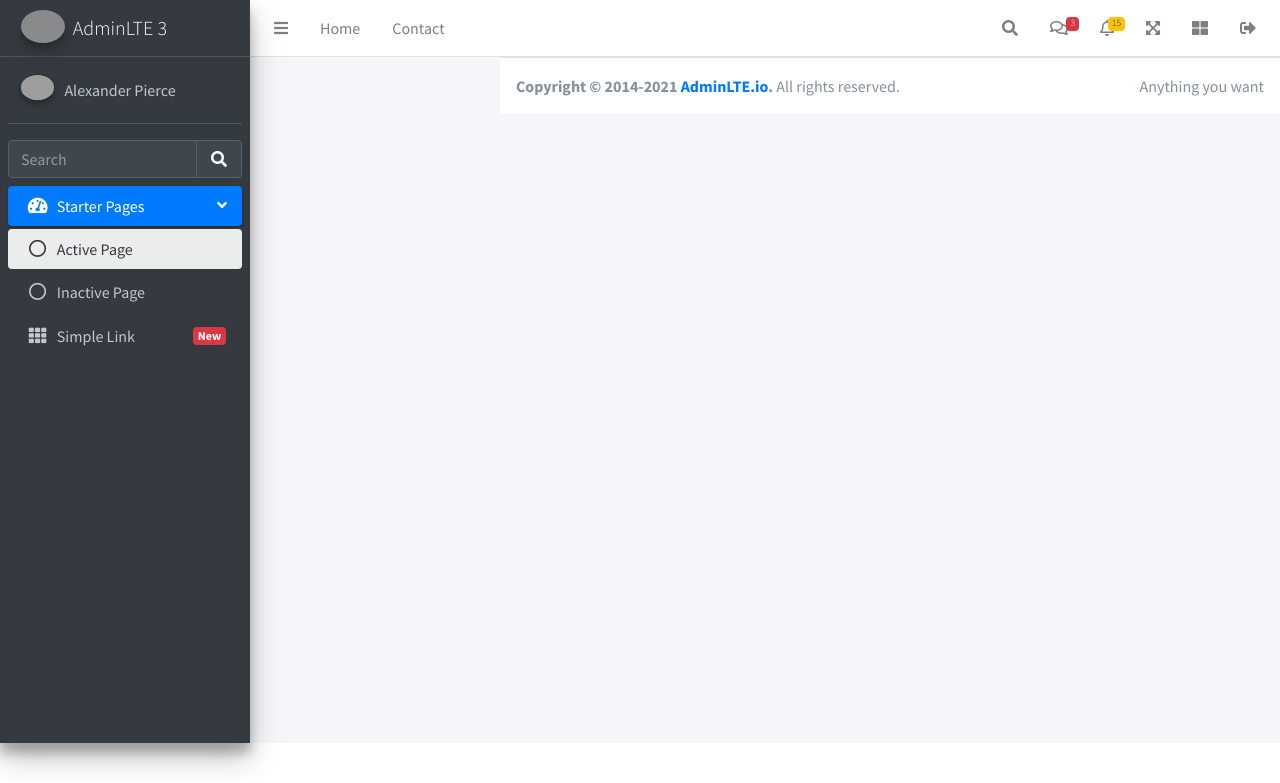
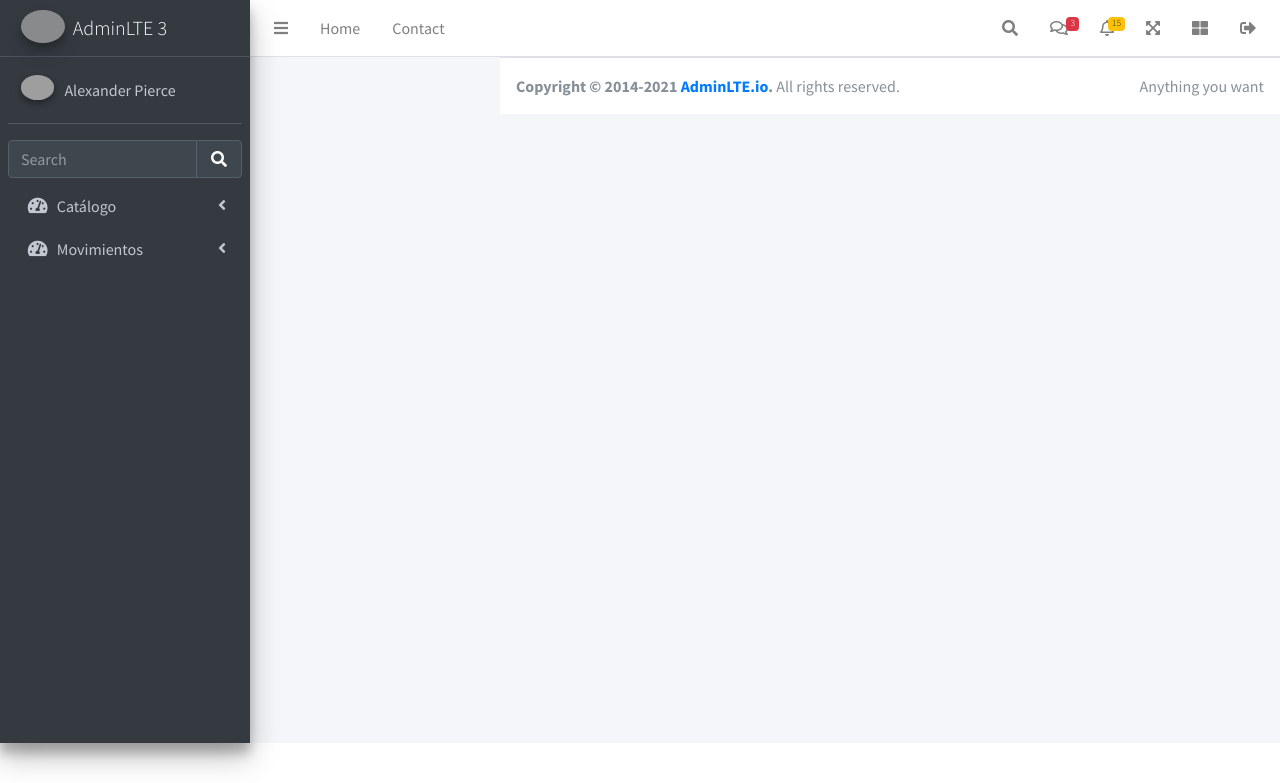
Before and after one commit to henryDAW2022/Proyecto_Django, a Django app: page / in a window 1280 px wide. Shown: the top 783 px of the page. Run offline with Django 3.2, Linux system fonts and the light colour scheme; the visitor is signed in with stand-in values (Sample User, id 1); some libraries are stand-ins or nearby versions; grey boxes are pictures that could not be loaded.

Commit message:
menu sidebar view

```diff
--- a/bases/urls.py
+++ b/bases/urls.py
@@ -10,4 +10,10 @@ urlpatterns = [
     path('',Home.as_view(),name='home'),
     path('login/', auth_views.LoginView.as_view(template_name='bases/login.html'),name='login'),
     path('logout/',auth_views.LogoutView.as_view(template_name='bases/login.html'),name='logout'),
+
+
+
+    path('catalogo/categorias',Home.as_view(),name='categorias'),
+    path('catalogo/subcategorias',Home.as_view(),name='subcategorias'),
+    path('movimientos/compras',Home.as_view(),name='compras'),
 ]
--- a/templates/base/index.html
+++ b/templates/base/index.html
@@ -206,37 +206,72 @@ scratch. This page gets rid of all links and provides the needed markup only.
         <ul class="nav nav-pills nav-sidebar flex-column" data-widget="treeview" role="menu" data-accordion="false">
           <!-- Add icons to the links using the .nav-icon class
                with font-awesome or any other icon font library -->
-          <li class="nav-item menu-open">
-            <a href="#" class="nav-link active">
+          <li class="nav-item">
+            <a href="#" class="nav-link">
               <i class="nav-icon fas fa-tachometer-alt"></i>
               <p>
-                Starter Pages
+                Catálogo
                 <i class="right fas fa-angle-left"></i>
               </p>
             </a>
             <ul class="nav nav-treeview">
               <li class="nav-item">
-                <a href="#" class="nav-link active">
+                {% if perms.inv.view_categorias %}
+                <a href="{% url 'config:categorias' %}" class="nav-link">
                   <i class="far fa-circle nav-icon"></i>
-                  <p>Active Page</p>
+                  <p>Categoría</p>
+                </a>
+                {% endif %}
+              </li>
+              <li class="nav-item">
+                <a href="{% url 'config:subcategorias' %}" class="nav-link">
+                  <i class="far fa-circle nav-icon"></i>
+                  <p>Sub Categoría</p>
                 </a>
               </li>
               <li class="nav-item">
                 <a href="#" class="nav-link">
                   <i class="far fa-circle nav-icon"></i>
-                  <p>Inactive Page</p>
+                  <p>Marca</p>
+                </a>
+              </li>
+              <li class="nav-item">
+                <a href="#" class="nav-link">
+                  <i class="far fa-circle nav-icon"></i>
+                  <p>Unidad de Medida</p>
+                </a>
+              </li>
+              <li class="nav-item">
+                <a href="#" class="nav-link">
+                  <i class="far fa-circle nav-icon"></i>
+                  <p>Productos</p>
                 </a>
               </li>
             </ul>
           </li>
           <li class="nav-item">
-            <a href="#" class="nav-link">
-              <i class="nav-icon fas fa-th"></i>
+            <a href="#" class="nav-link ">
+              <i class="nav-icon fas fa-tachometer-alt"></i>
               <p>
-                Simple Link
-                <span class="right badge badge-danger">New</span>
+                Movimientos
+                <!-- <span class="right badge badge-danger">New</span> -->
+                <i class="right fas fa-angle-left"></i>
               </p>
             </a>
+            <ul class="nav nav-treeview">
+              <li class="nav-item">
+                <a href="{% url 'config:compras' %}" class="nav-link">
+                  <i class="far fa-circle nav-icon"></i>
+                  <p>Compras</p>
+                </a>
+              </li>
+              <li class="nav-item">
+                <a href="#" class="nav-link">
+                  <i class="far fa-circle nav-icon"></i>
+                  <p>Facturas</p>
+                </a>
+              </li>
+            </ul>
           </li>
         </ul>
       </nav>
@@ -394,6 +429,25 @@ $("#btnLogout").click(function(e){
     }
   })
 })
+
+$(document).ready(function(){
+  var $enlaces = $(".nav>.nav-item>.nav-link");
+
+  $($enlaces).each(function(){
+    var request_path = '{{request.path}}'
+    console.log(request_path)
+    var link = $(this).attr('href')
+
+    if(request_path.includes(link) && link!="/"){
+      var grp_padre = $(this).parent().parent().parent().first()
+      var contenedor = grp_padre.children("a")
+      $(this).addClass("active")
+      grp_padre.addClass("menu-open")
+      contenedor.addClass("active")
+
+    }
+  })
+})
 </script>
 
 
```
